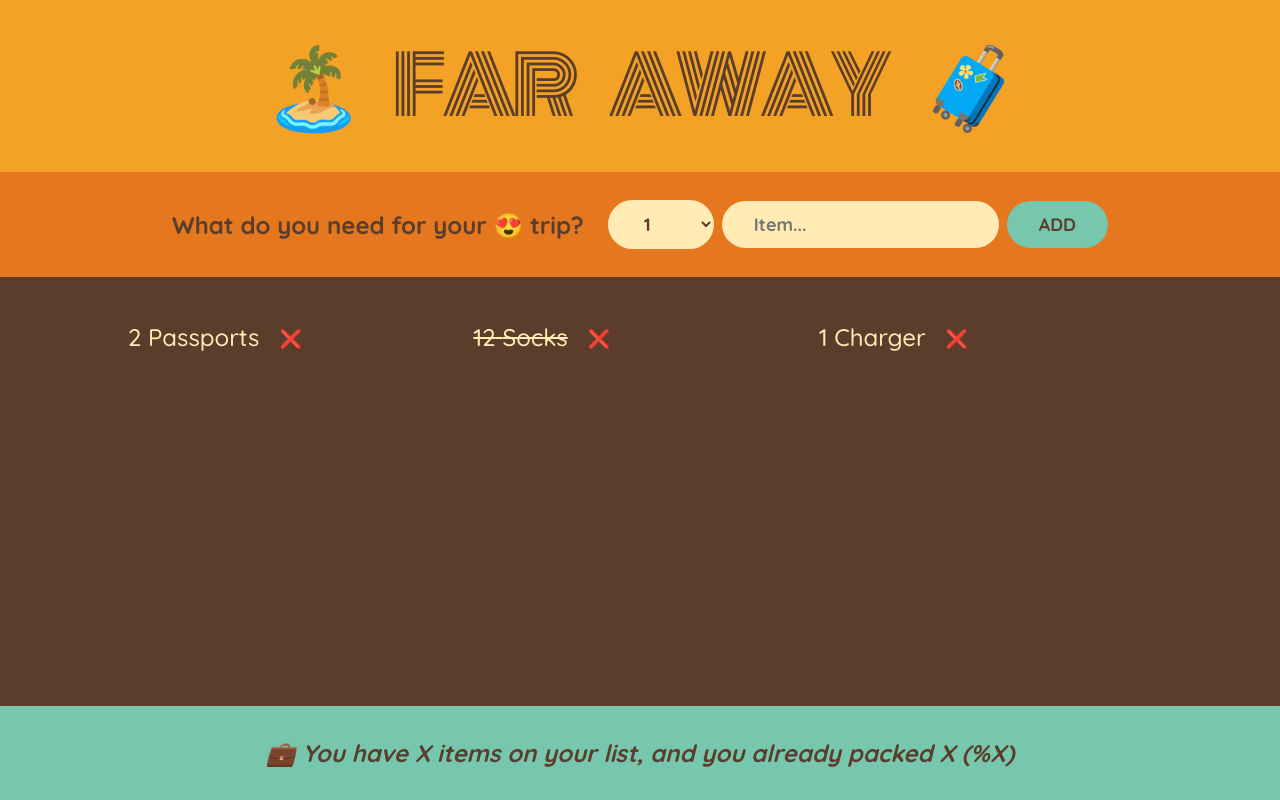
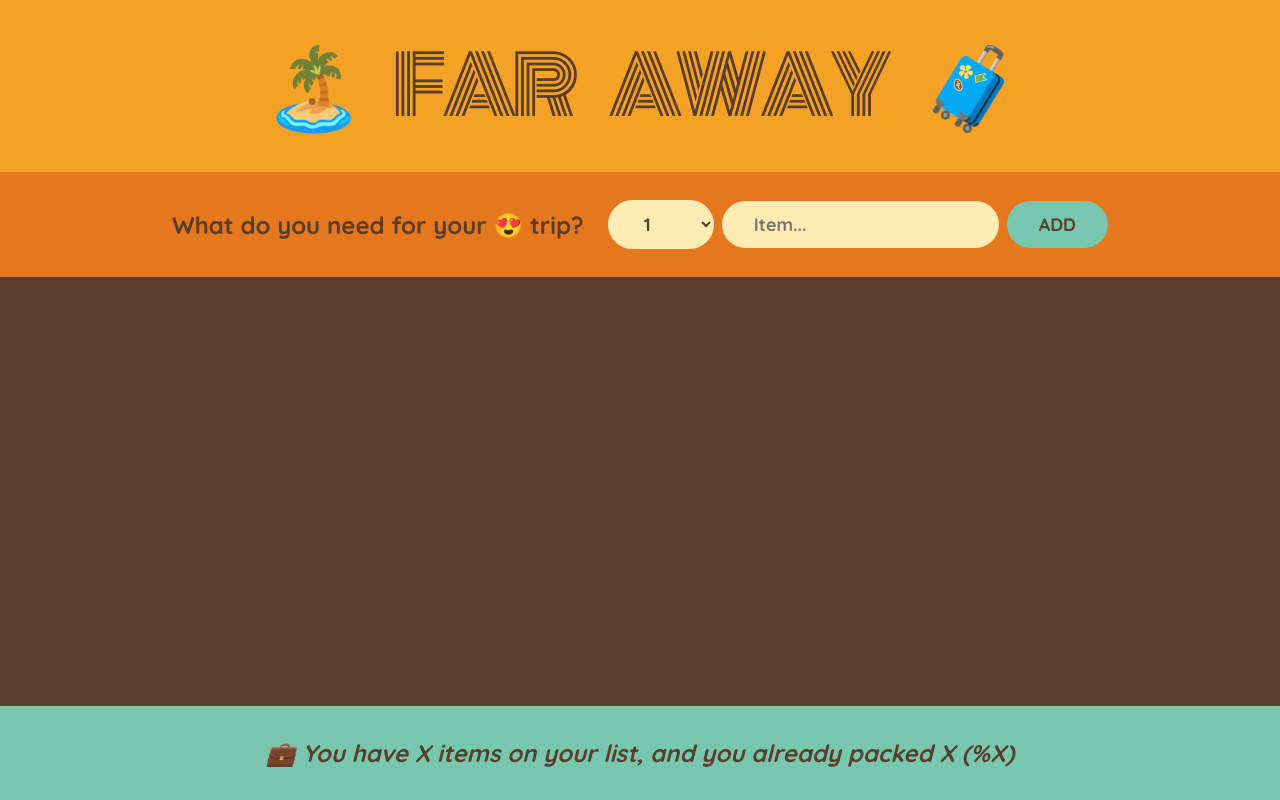
Before and after one commit to DFlores299/the-ultimate-react-course-jonas-schmedtmann, a React (Create React App) app in the folder 05-travel-list/: page / in a window 1280 px wide. Built offline with nearby package versions, Linux system fonts and the light colour scheme.

Commit message:
Thinking About State and Lifting State Up

```diff
--- a/05-travel-list/src/App.js
+++ b/05-travel-list/src/App.js
@@ -7,11 +7,17 @@
 ];
 
 export default function App() {
+  const [items, setItems] = useState([]);
+
+  function handleAddItem(item) {
+    setItems((items) => [...items, item]);
+  }
+
   return (
     <div className="app">
       <Logo />
-      <Form />
-      <PackingList />
+      <Form onAddItems={handleAddItem} />
+      <PackingList items={items} />
       <Stats />
     </div>
   );
@@ -21,7 +27,7 @@
   return <h1>🏝️ Far Away 🧳</h1>;
 }
 
-function Form() {
+function Form({ onAddItems }) {
   const [description, setDescription] = useState("");
   const [quantity, setQuantity] = useState(1);
 
@@ -32,6 +38,8 @@
 
     const newItem = { description, quantity, packed: false, id: Date.now() };
     console.log(newItem);
+
+    onAddItems(newItem);
 
     setDescription("");
     setQuantity(1);
@@ -61,11 +69,11 @@
   );
 }
 
-function PackingList() {
+function PackingList({ items }) {
   return (
     <div className="list">
       <ul>
-        {initialItems.map((item) => (
+        {items.map((item) => (
           <Item item={item} key={item.id} />
         ))}
       </ul>
```
